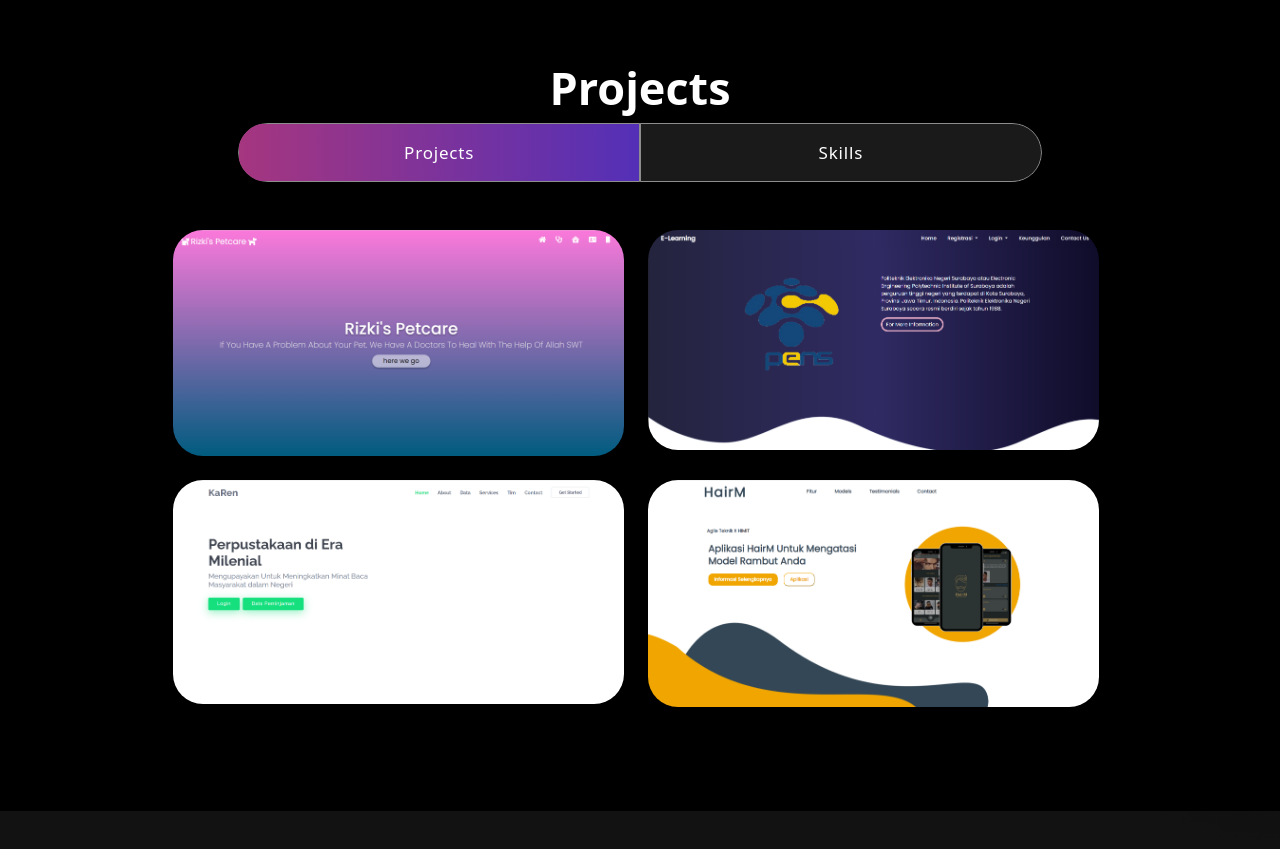
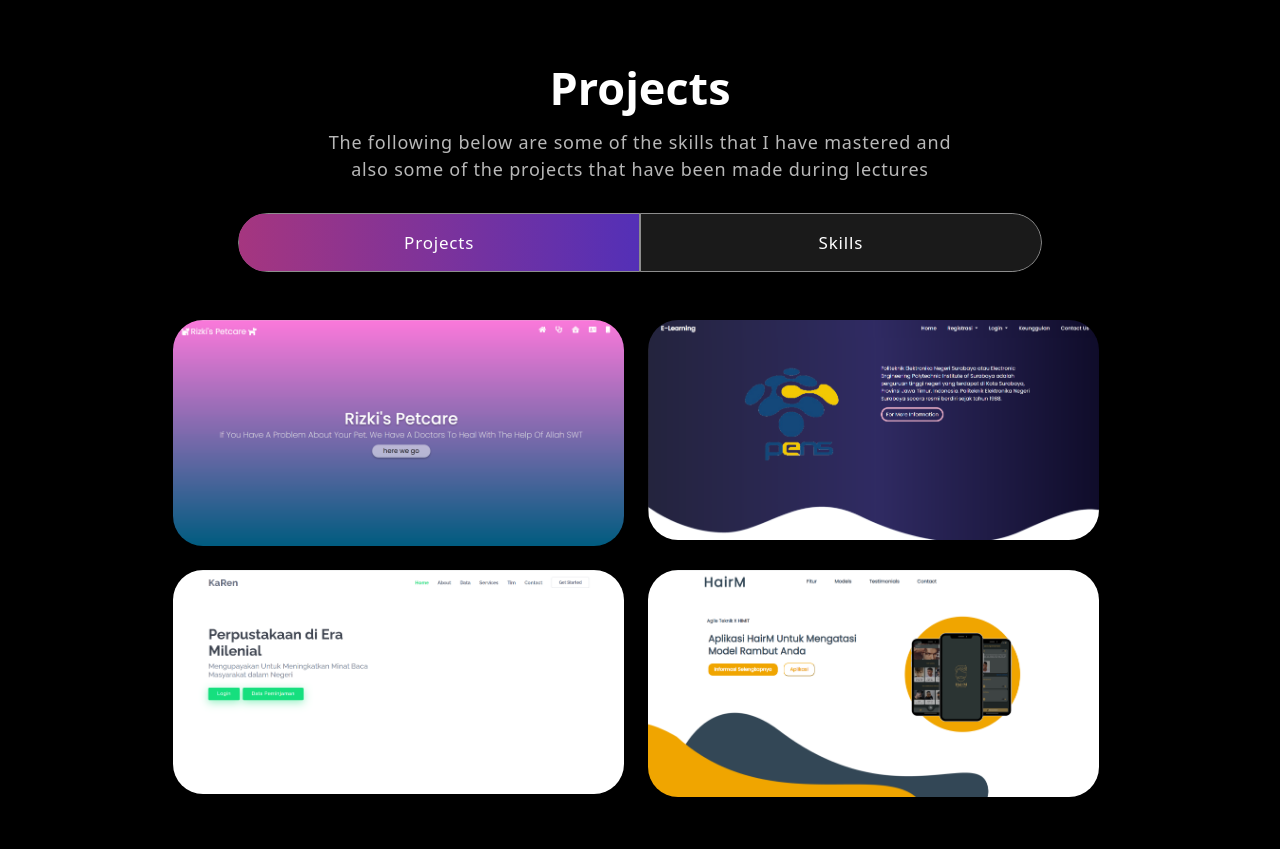
Before and after one commit to rizkiwnf/portofolio-website, a React (Create React App) app: page / in a window 1280 px wide. Shown: the part 1380-2229 px from the top of the page. Built offline with nearby package versions, Linux system fonts and the light colour scheme.

Commit message:
change portofolio

```diff
--- a/src/components/portofolio.js
+++ b/src/components/portofolio.js
@@ -134,6 +134,7 @@ export const Portofolio = () => {
               {({ isVisible }) =>
               <div className={isVisible ? "animate__animated animate__fadeIn": ""}>
                 <h2>Projects</h2>
+                <p>The following below are some of the skills that I have mastered and also some of the projects that have been made during lectures</p>
                 <Tab.Container id="projects-tabs" defaultActiveKey="first">
                   <Nav variant="pills" className="nav-pills mb-5 justify-content-center align-items-center" id="pills-tab">
                     <Nav.Item>
```
